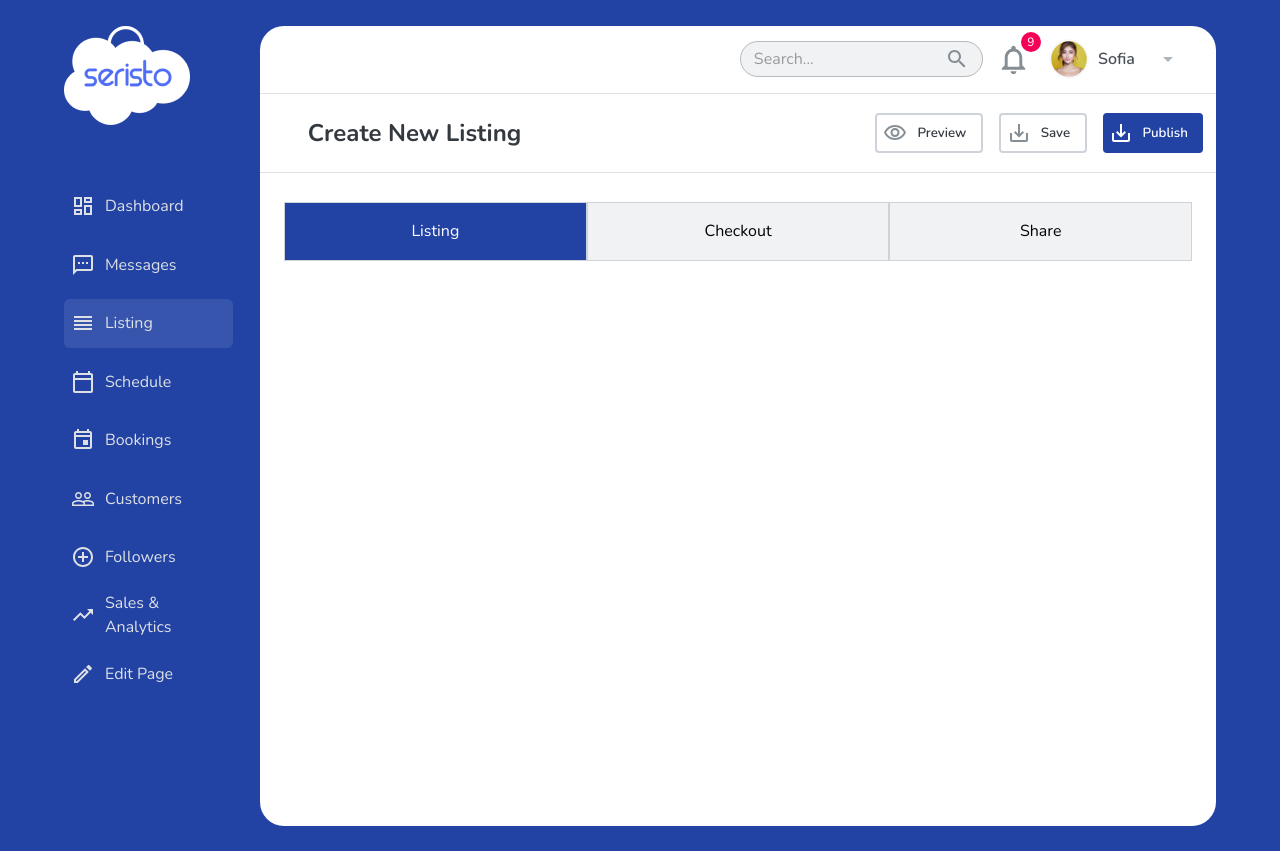
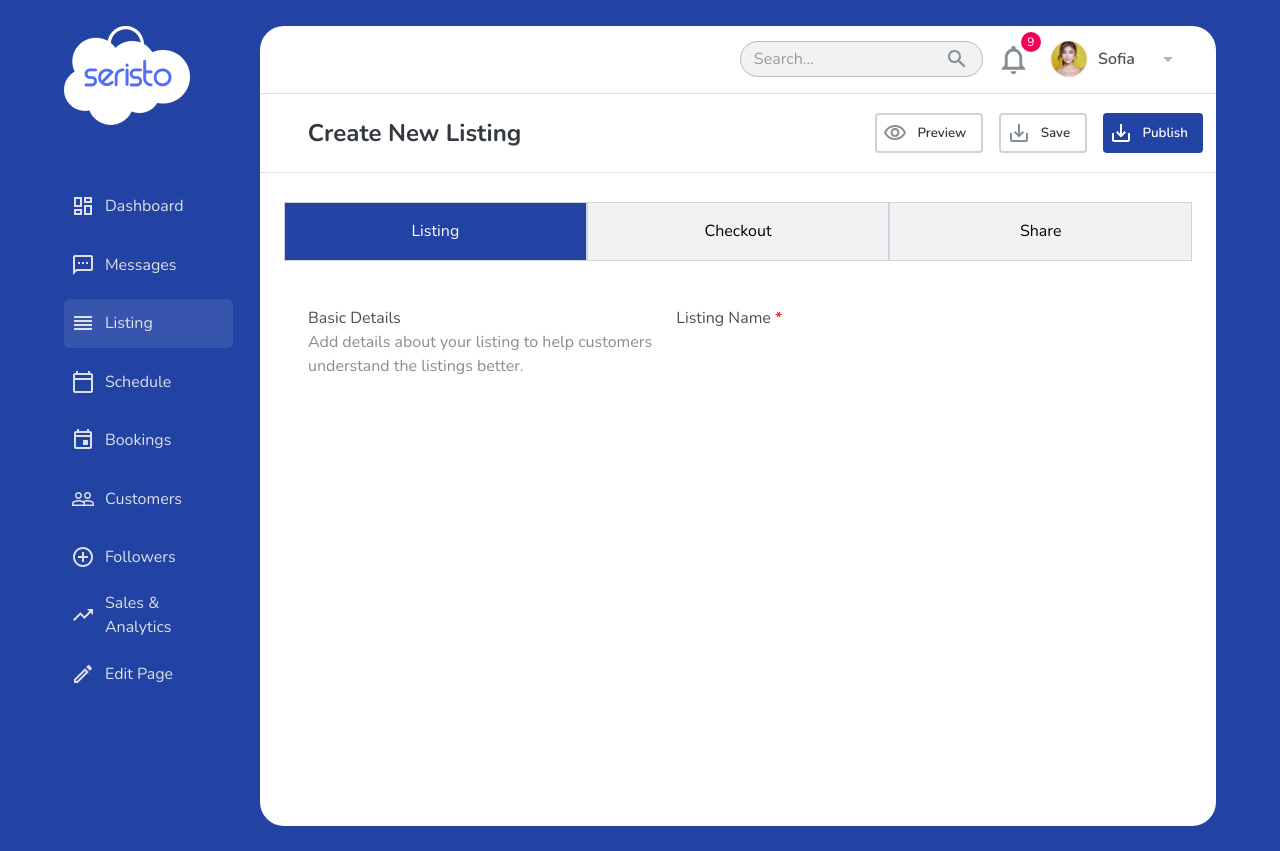
Before and after one commit to Sarthakbh321/BellyMelly-task, a React (Create React App) app: page / in a window 1280 px wide. Built offline with nearby package versions, Linux system fonts and the light colour scheme.

Commit message:
main form started

```diff
--- /dev/null
+++ b/src/components/FormSections/BasicDetails/BasicDetails.js
@@ -0,0 +1,29 @@
+import { Grid, Typography } from "@material-ui/core";
+import React from "react";
+import styles from "./BasicDetails.module.css";
+
+const BasicDetails = () => {
+	return (
+		<div className={styles.basic_details_page}>
+			<Grid container spacing={3}>
+				<Grid item sm={12} md={5}>
+					<Typography variant="body1" className={styles.field_header}>
+						Basic Details
+					</Typography>
+					<Typography variant="body1" style={{ color: "#858D95" }}>
+						Add details about your listing to help customers
+						understand the listings better.
+					</Typography>
+				</Grid>
+				<Grid item sm={12} md={7}>
+					<Typography variant="body1" className={styles.field_header}>
+						Listing Name{" "}
+						<span style={{ color: "red" }}>{" * "}</span>
+					</Typography>
+				</Grid>
+			</Grid>
+		</div>
+	);
+};
+
+export default BasicDetails;
--- /dev/null
+++ b/src/components/FormSections/BasicDetails/BasicDetails.module.css
@@ -0,0 +1,5 @@
+.field_header {
+	font-weight: bold;
+	color: #484F56;
+	margin-bottom: 10px;
+}
--- /dev/null
+++ b/src/components/FormSections/ListingForm.js
@@ -0,0 +1,13 @@
+import { Container } from "@material-ui/core";
+import React from "react";
+import BasicDetails from "./BasicDetails/BasicDetails";
+
+const ListingForm = () => {
+	return (
+		<Container>
+			<BasicDetails />
+		</Container>
+	);
+};
+
+export default ListingForm;
--- a/src/components/PageTabs/PageTabs.module.css
+++ b/src/components/PageTabs/PageTabs.module.css
@@ -1,6 +1,7 @@
 .page_tabs_div {
 	width: 100%;
 	display: flex;
+	margin-bottom: 5%;
 }
 
 .page_tab {
--- a/src/pages/MainPage/MainPage.js
+++ b/src/pages/MainPage/MainPage.js
@@ -1,6 +1,7 @@
 import { Container, Divider, Grid, Hidden } from "@material-ui/core";
 import React from "react";
 import ActionBar from "../../components/ActionBar/ActionBar";
+import ListingForm from "../../components/FormSections/ListingForm";
 import PageTabs from "../../components/PageTabs/PageTabs";
 import Sidebar from "../../components/Sidebar/Sidebar";
 import Topbar from "../../components/Topbar/Topbar";
@@ -24,6 +25,7 @@ const MainPage = () => {
 						<Divider />
 						<Container style={{ margin: "3% 0" }}>
 							<PageTabs />
+							<ListingForm />
 						</Container>
 					</div>
 				</Grid>
```
